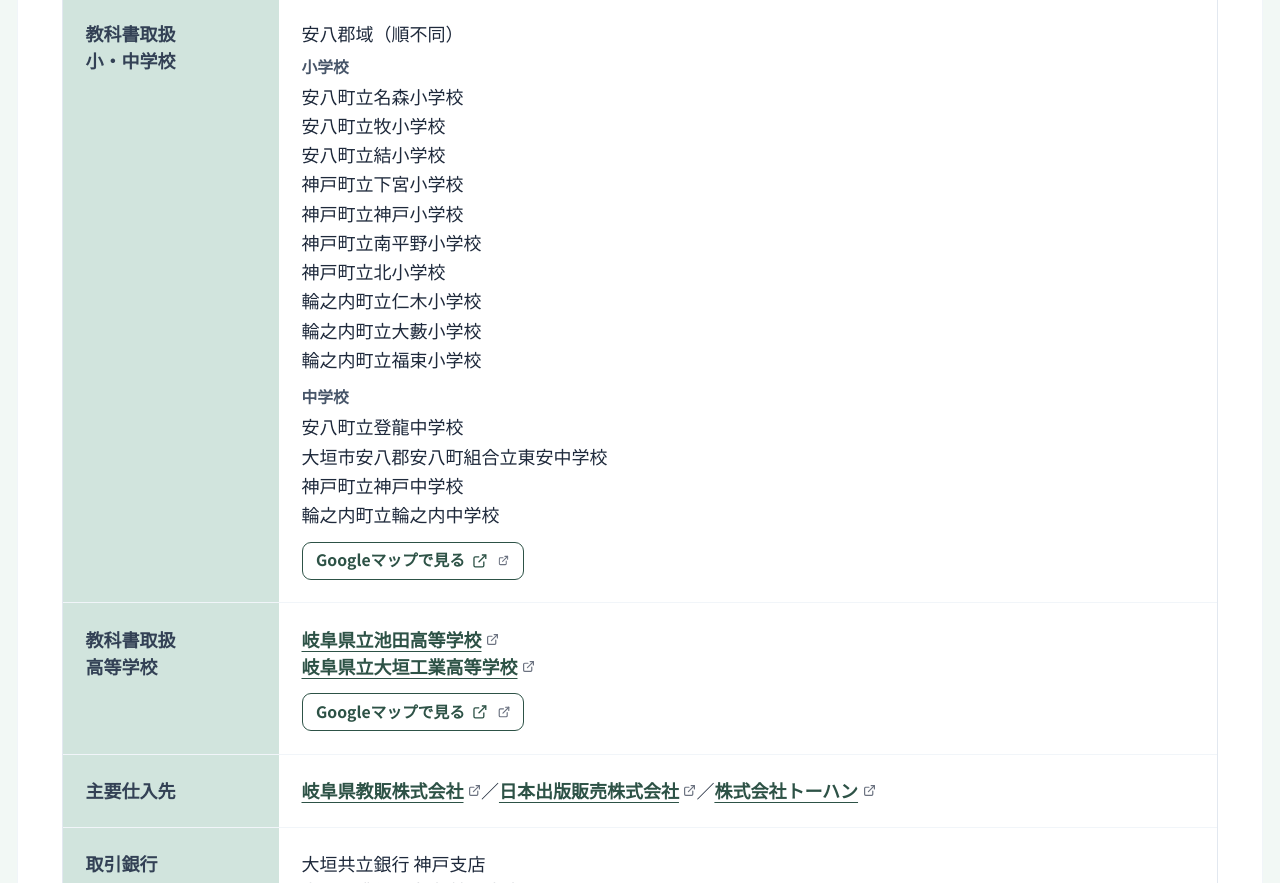
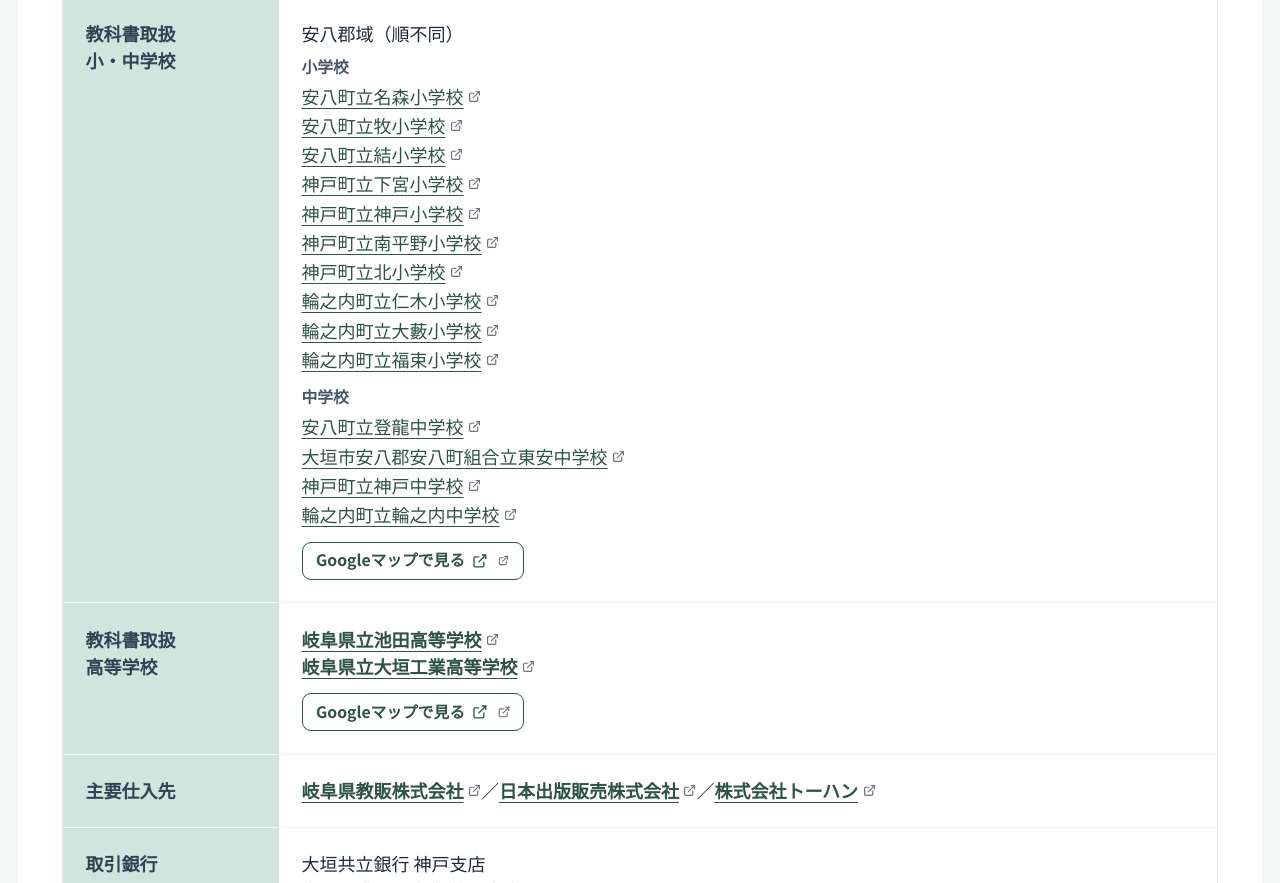
Before and after one commit to sakasaew/yamamurabooks, a plain HTML site: page company.html in a window 1280 px wide. Shown: the part 992-1875 px from the top of the page. Drawn offline with nearby package versions, Linux system fonts and the light colour scheme.

Commit message:
会社概要：小中学校リストに公式サイトへのリンクを追加（全14校）
Co-Authored-By: Claude Sonnet 4.6 <noreply@anthropic.com>

```diff
--- a/company.html
+++ b/company.html
@@ -133,25 +133,25 @@
                     <div class="mt-2">
                       <div class="text-sm font-bold text-slate-600 mb-1">小学校</div>
                       <ul class="space-y-0.5 text-slate-800">
-                        <li>安八町立名森小学校</li>
-                        <li>安八町立牧小学校</li>
-                        <li>安八町立結小学校</li>
-                        <li>神戸町立下宮小学校</li>
-                        <li>神戸町立神戸小学校</li>
-                        <li>神戸町立南平野小学校</li>
-                        <li>神戸町立北小学校</li>
-                        <li>輪之内町立仁木小学校</li>
-                        <li>輪之内町立大藪小学校</li>
-                        <li>輪之内町立福束小学校</li>
+                        <li><a class="text-brand underline underline-offset-4 hover:opacity-80" href="http://www.mirai.ne.jp/~namori/" target="_blank" rel="noreferrer">安八町立名森小学校</a></li>
+                        <li><a class="text-brand underline underline-offset-4 hover:opacity-80" href="http://www.mirai.ne.jp/~makisho/" target="_blank" rel="noreferrer">安八町立牧小学校</a></li>
+                        <li><a class="text-brand underline underline-offset-4 hover:opacity-80" href="http://www.mirai.ne.jp/~musubu16/" target="_blank" rel="noreferrer">安八町立結小学校</a></li>
+                        <li><a class="text-brand underline underline-offset-4 hover:opacity-80" href="https://www.town.godo.gifu.jp/life/nyu_nyu_ten/nyu_nyu_ten07.html" target="_blank" rel="noreferrer">神戸町立下宮小学校</a></li>
+                        <li><a class="text-brand underline underline-offset-4 hover:opacity-80" href="https://www.town.godo.gifu.jp/life/nyu_nyu_ten/nyu_nyu_ten06.html" target="_blank" rel="noreferrer">神戸町立神戸小学校</a></li>
+                        <li><a class="text-brand underline underline-offset-4 hover:opacity-80" href="https://www.town.godo.gifu.jp/life/nyu_nyu_ten/nyu_nyu_ten08.html" target="_blank" rel="noreferrer">神戸町立南平野小学校</a></li>
+                        <li><a class="text-brand underline underline-offset-4 hover:opacity-80" href="https://www.town.godo.gifu.jp/life/nyu_nyu_ten/nyu_nyu_ten09.html" target="_blank" rel="noreferrer">神戸町立北小学校</a></li>
+                        <li><a class="text-brand underline underline-offset-4 hover:opacity-80" href="https://niki.tanpopo.ne.jp/" target="_blank" rel="noreferrer">輪之内町立仁木小学校</a></li>
+                        <li><a class="text-brand underline underline-offset-4 hover:opacity-80" href="https://ohyabu.tanpopo.ne.jp/" target="_blank" rel="noreferrer">輪之内町立大藪小学校</a></li>
+                        <li><a class="text-brand underline underline-offset-4 hover:opacity-80" href="https://fukuduka.tanpopo.ne.jp/" target="_blank" rel="noreferrer">輪之内町立福束小学校</a></li>
                       </ul>
                     </div>
                     <div class="mt-3">
                       <div class="text-sm font-bold text-slate-600 mb-1">中学校</div>
                       <ul class="space-y-0.5 text-slate-800">
-                        <li>安八町立登龍中学校</li>
-                        <li>大垣市安八郡安八町組合立東安中学校</li>
-                        <li>神戸町立神戸中学校</li>
-                        <li>輪之内町立輪之内中学校</li>
+                        <li><a class="text-brand underline underline-offset-4 hover:opacity-80" href="http://www.mirai.ne.jp/~fjh40221/" target="_blank" rel="noreferrer">安八町立登龍中学校</a></li>
+                        <li><a class="text-brand underline underline-offset-4 hover:opacity-80" href="http://www.mirai.ne.jp/~touan/" target="_blank" rel="noreferrer">大垣市安八郡安八町組合立東安中学校</a></li>
+                        <li><a class="text-brand underline underline-offset-4 hover:opacity-80" href="https://www.town.godo.gifu.jp/life/nyu_nyu_ten/nyu_nyu_ten17.html" target="_blank" rel="noreferrer">神戸町立神戸中学校</a></li>
+                        <li><a class="text-brand underline underline-offset-4 hover:opacity-80" href="http://www.mirai.ne.jp/~sekichu/" target="_blank" rel="noreferrer">輪之内町立輪之内中学校</a></li>
                       </ul>
                       <a
                         href="https://maps.app.goo.gl/q1KhYV9ni489Fyua9"
```
